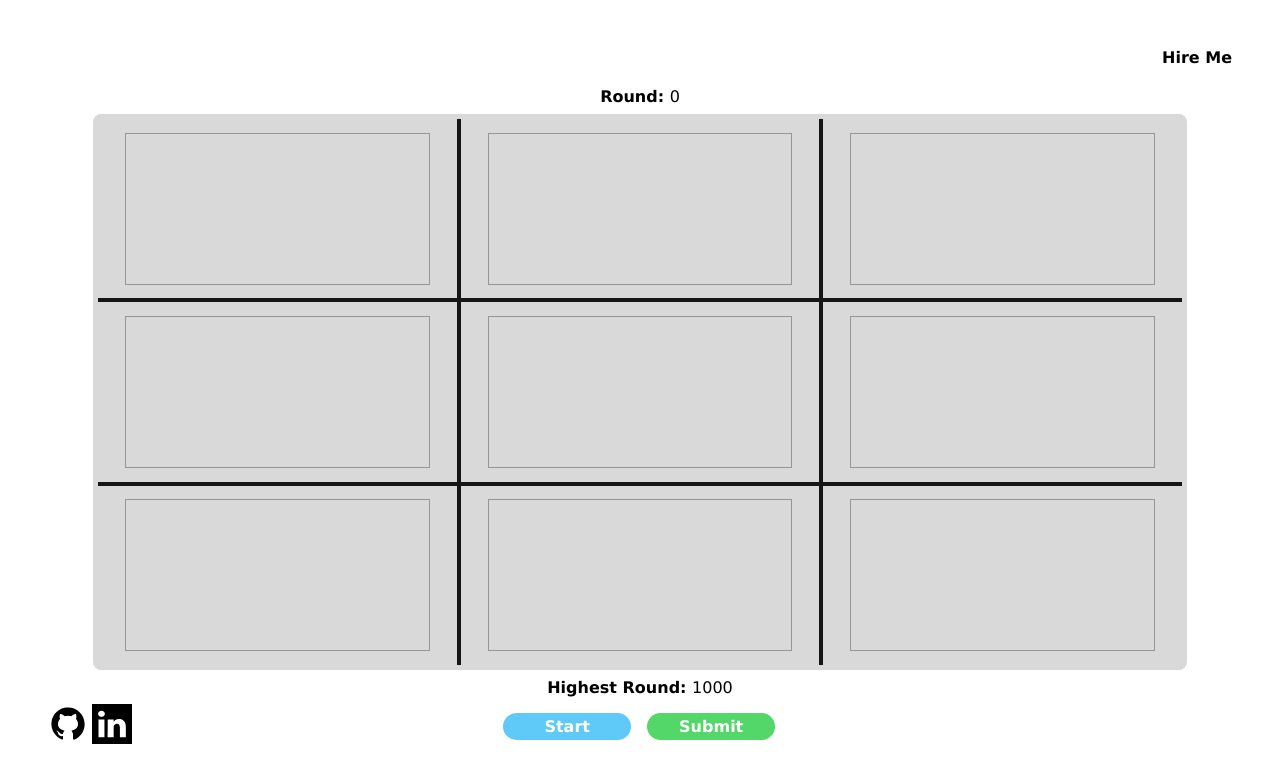
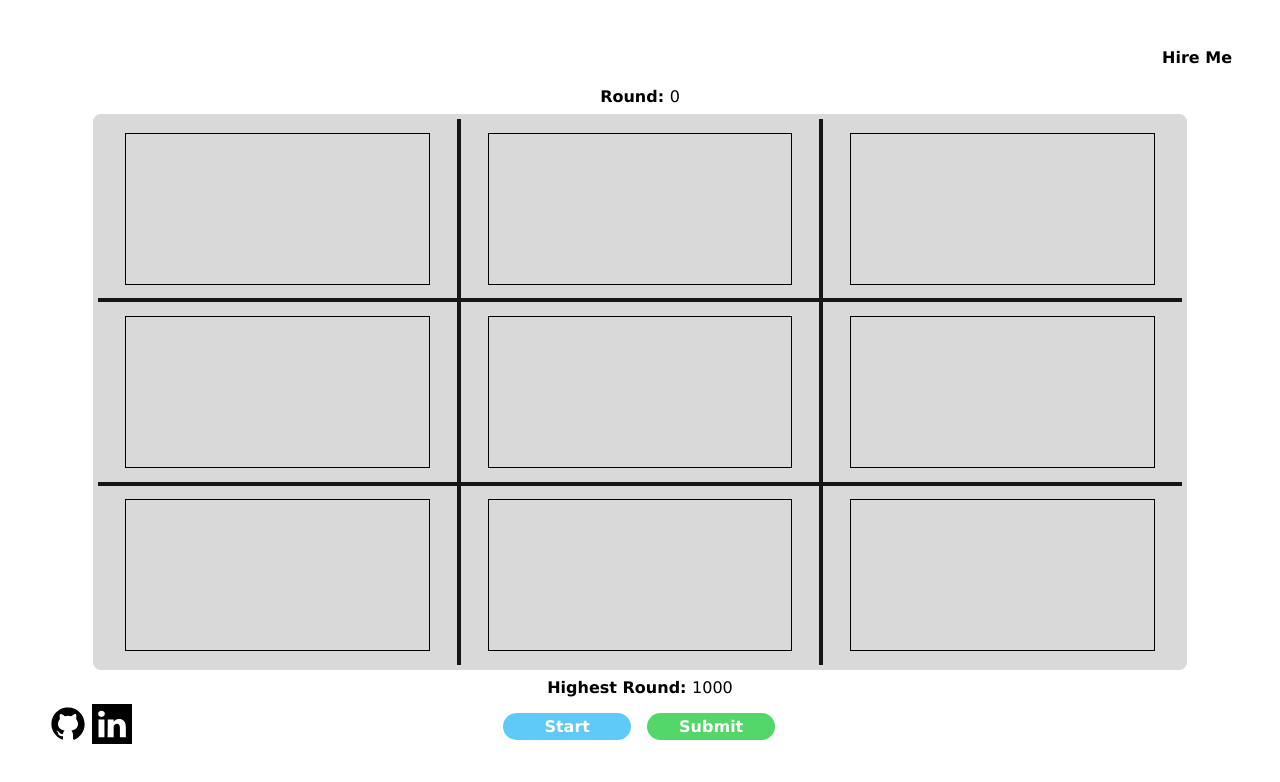
Before and after one commit to Chris-Loza/memorization-game, a React (Vite) app: page / in a window 1280 px wide. Shown: the top 782 px of the page. Built offline with nearby package versions, Linux system fonts and the light colour scheme.

Commit message:
same as last commit, next step is to create order and comparison arrays in global context

```diff
--- a/src/Components/Square/Square.jsx
+++ b/src/Components/Square/Square.jsx
@@ -38,7 +38,7 @@ const Square = ({ hexCode }) => {
 
   return (
     <div className="squareContainer">
-      <div className={`square ${squareColor} flash`}></div>
+      <div className={`square ${squareColor}`}></div>
     </div>
   );
 };
```
